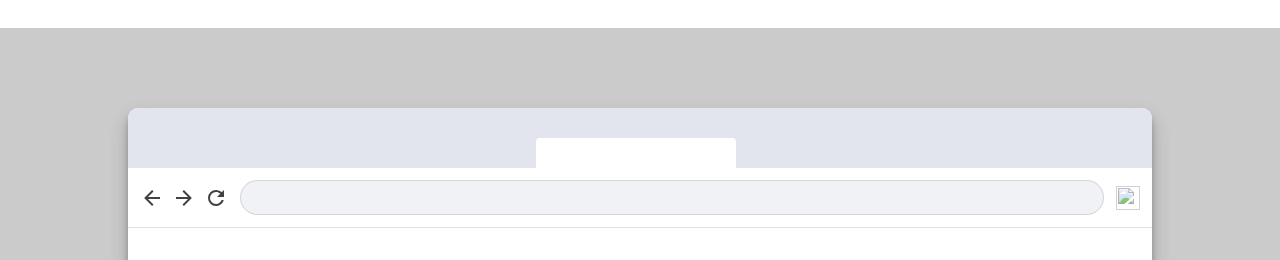
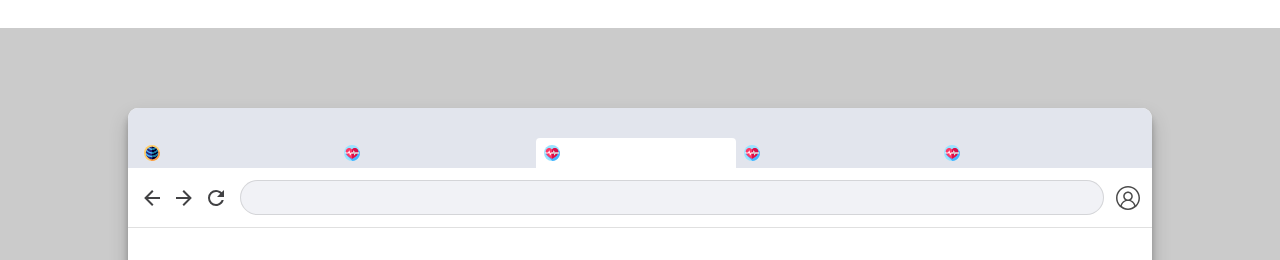
Before and after one commit to OlehLukashchuk/explorer, a website: page index.html in a window 1280 px wide. Shown: the part 935-1195 px from the top of the page. Drawn offline with Linux system fonts and the light colour scheme.

Commit message:
added images

```diff
--- a/index.html
+++ b/index.html
@@ -158,35 +158,35 @@
 
             <div class = "tab" >
 
-              <img src = "/project/img/favicons/1.svg" >
+              <img src = "img/favicons/1.svg" >
               <span>Orders</span>
 
             </div>
 
             <div class = "tab" >
 
-              <img src = "/project/img/favicons/2.svg" >
+              <img src = "img/favicons/2.svg" >
               <span>Buy cookies</span>
 
             </div>
 
             <div class = "tab selected" >
 
-              <img src = "/project/img/favicons/2.svg" >
+              <img src = "img/favicons/2.svg" >
               <span>Buy cookies</span>
 
             </div>
 
             <div class = "tab" >
 
-              <img src = "/project/img/favicons/2.svg" >
+              <img src = "img/favicons/2.svg" >
               <span>Buy cookies</span>
 
             </div>
 
             <div class = "tab" >
 
-              <img src = "/project/img/favicons/2.svg" >
+              <img src = "img/favicons/2.svg" >
               <span>Buy cookies</span>
 
             </div>
@@ -215,7 +215,7 @@
 
           <div class = "omnibox" ></div>
 
-          <img class = "profile_picture" src = "/project/img/user.svg" >
+          <img class = "profile_picture" src = "img/user.svg" >
 
         </div>
 
```
Also changed, not shown: img/favicons/1.svg (added), img/favicons/2.svg (added), img/favicons/3.svg (added), img/favicons/4.svg (added), img/user.svg (added).
